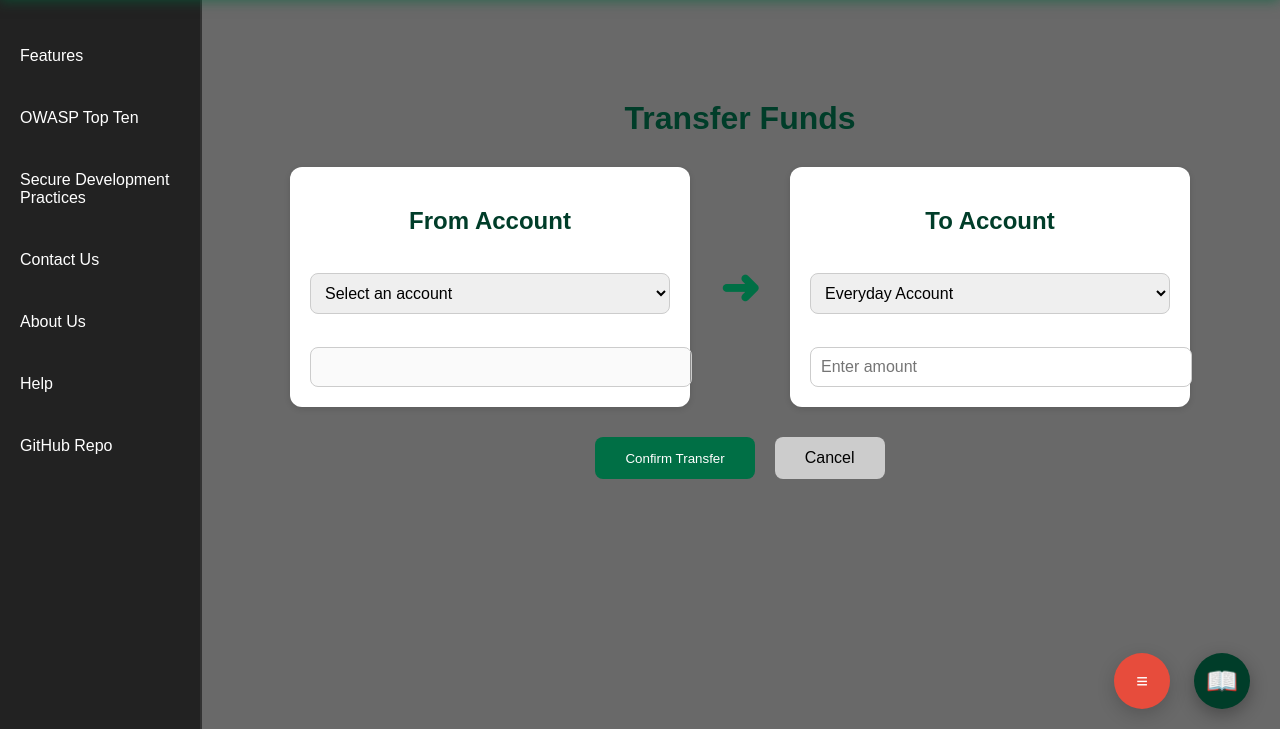
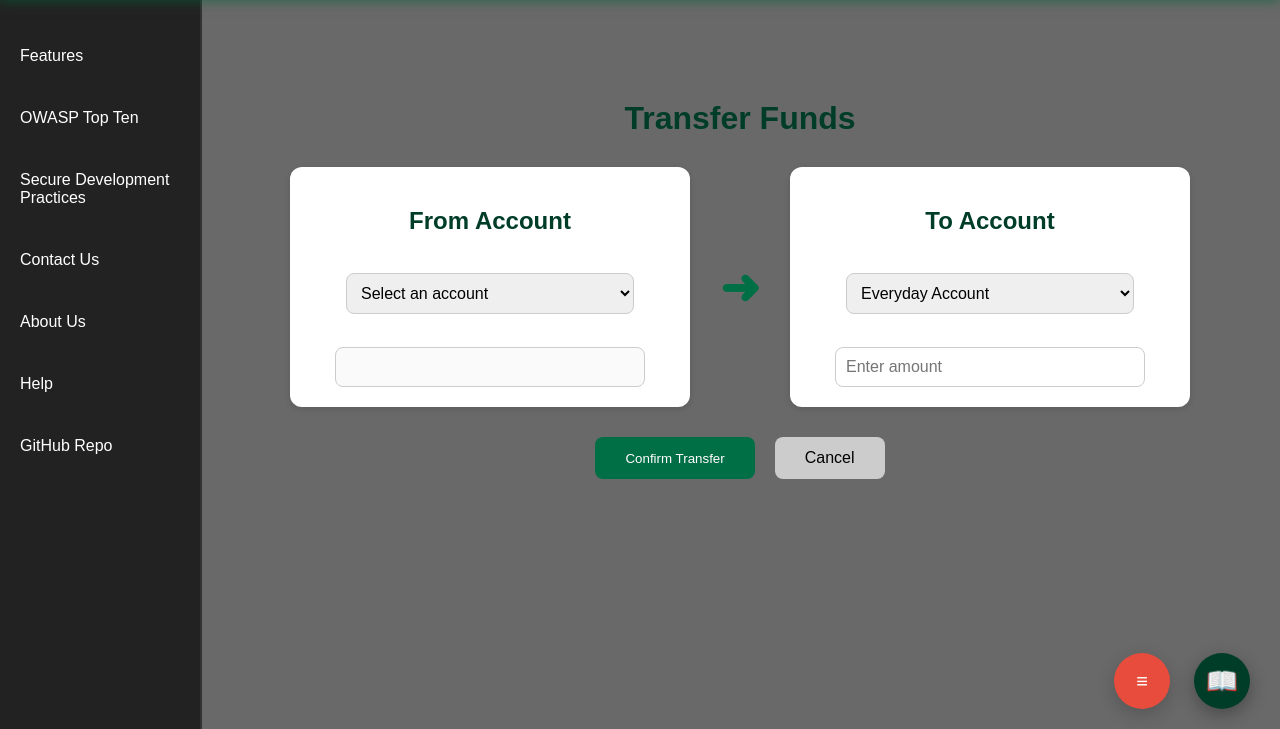
Before and after one commit to NZShroomy/Vulnerable-Web-app, a Flask app: page /transferfunds in a window 1280 px wide. Shown: the part 71-800 px from the top of the page. Run offline with Flask 3, Linux system fonts and the light colour scheme.

Commit message:
minor tweak

```diff
--- a/static/global.css
+++ b/static/global.css
@@ -521,6 +521,7 @@ main {
     padding: 20px;
     border-radius: 12px;
     box-shadow: 0px 2px 6px rgba(0,0,0,0.12);
+
 }
 
 .transfer-column h2 {
@@ -532,11 +533,12 @@ main {
     display: block;
     margin-top: 10px;
     font-weight: bold;
+
 }
 
 .transfer-column input,
 .transfer-column select {
-    width: 100%;
+    width: 80%;
     padding: 10px;
     margin-top: 5px;
     border-radius: 8px;
@@ -737,7 +739,7 @@ color: #333;
     background: #0a5c40;
     border-radius: 8px;
     box-shadow: 0 4px 15px rgba(0,0,0,0.2);
-    padding-bottom: 40px;          /* optional, adds breathing room */
+    padding-bottom: 40px;
 }
 
 .features-video {
@@ -766,7 +768,7 @@ color: #333;
 .features-button:hover {
     background: #0a7d55;
 }
-/* Center tables and style them nicely */
+/* Center tables and style */
 .admin-table-container {
     display: flex;
     justify-content: center;
```
